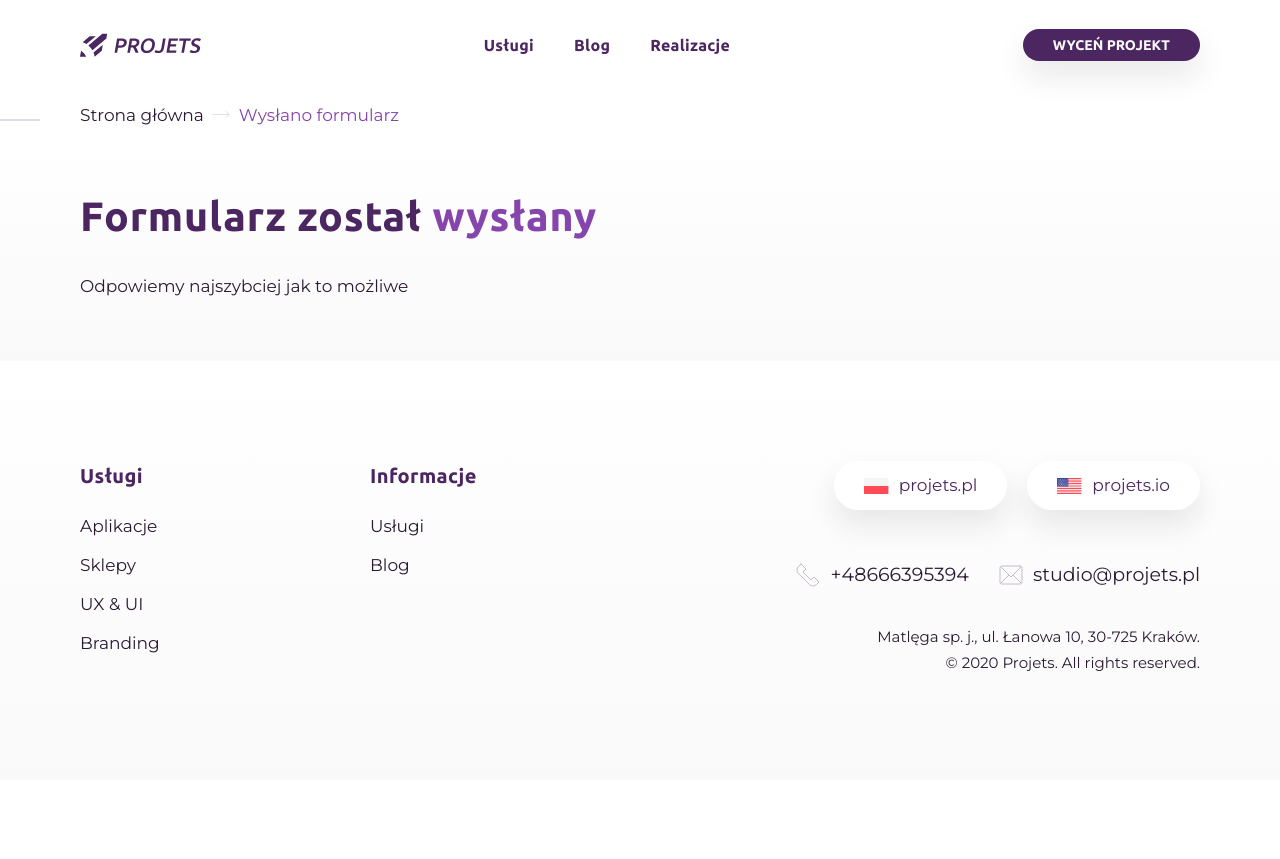
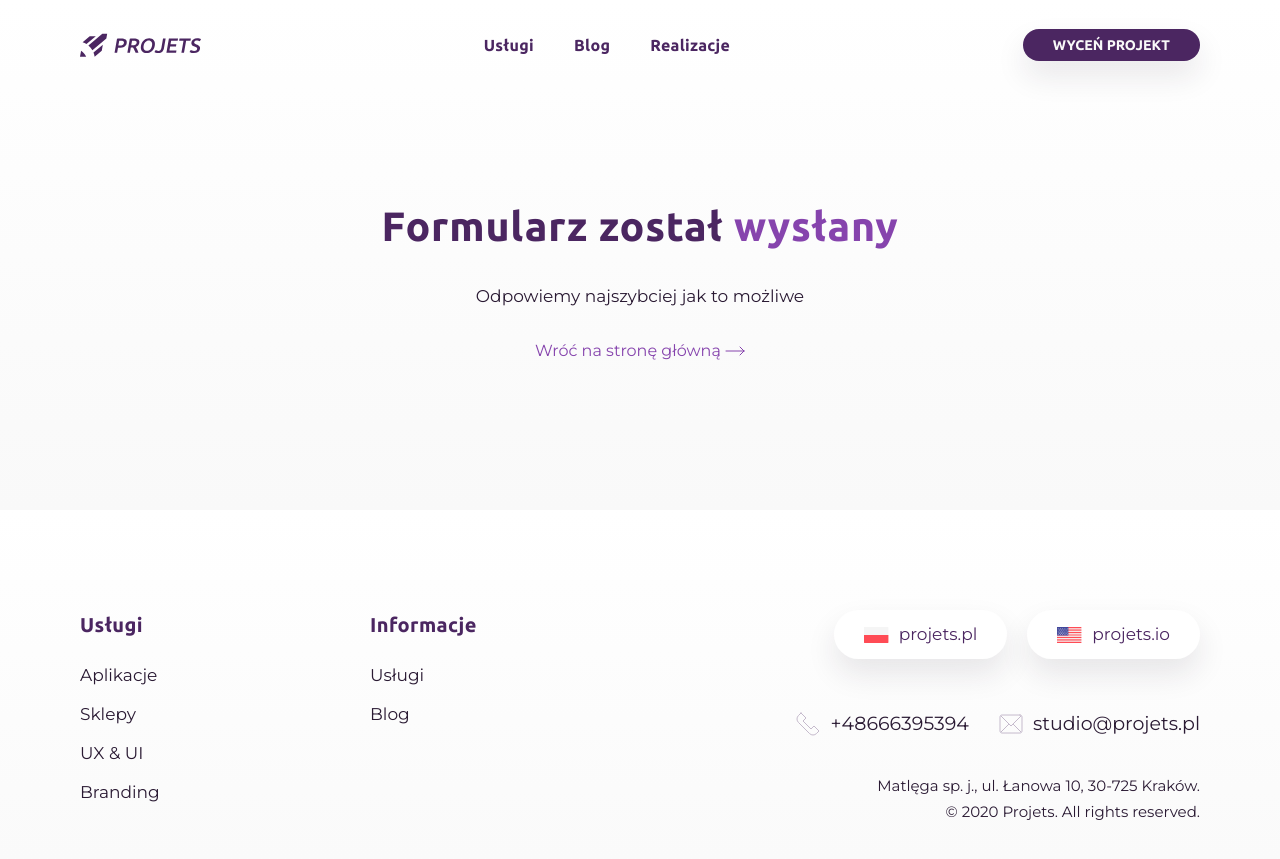
Before and after one commit to ProjetsPL/projets-theme, a Jekyll site: the page built from pages/success.md, in a window 1280 px wide and 929 px high. Shown: the top 859 px of the window. Built offline with Jekyll 4.4.1, drawn with Linux system fonts in a browser that asks for light colours.

```diff
--- a/_data/global.yaml
+++ b/_data/global.yaml
@@ -57,3 +57,4 @@ translations:
   challenges: Wyzwania
   process: Proces
   results: Rezultaty
+  back_to_homepage: Wróć na stronę główną
--- /dev/null
+++ b/_layouts/no-index.html
@@ -0,0 +1,22 @@
+<!DOCTYPE html>
+<html lang="{{ page.lang | default: site.lang }}">
+    <head>
+        {% include head.html %}
+        <meta name="robots" content="noindex, nofollow">
+    </head>
+    <body>
+        {% include parts/gtagmanager.html %}
+        {% include top-line.html %}
+        <header class="beams-wrapper global-beam-wrapper beam-background section-beam  no-index-beam">
+            <div class="beam">
+                <div class="beam-item">
+                    <h1>{{page.header.title}}</h1>
+                    <p>{{page.header.intro}}</p>
+                    <a href="{{site.url}}">{{site.data.global.translations.back_to_homepage}} <svg class="arrow-more" width="20" height="10" viewBox="0 0 20 10" fill="none" xmlns="http://www.w3.org/2000/svg"><path d="M1 5H19M19 5L15 1M19 5L15 9" stroke="#8644AD" stroke-linecap="round" stroke-linejoin="round"/></svg></a>
+                </div>
+            </div>
+        </header>
+
+        {% include footer.html %}
+    </body>
+</html>
--- /dev/null
+++ b/_sass/no-index.scss
@@ -0,0 +1,5 @@
+.no-index-beam {
+    padding-top: 150px;
+    padding-bottom: 150px;
+    text-align: center;
+}
--- a/assets/main.scss
+++ b/assets/main.scss
@@ -1047,3 +1047,4 @@ ul, ol {
 @import "contact.scss";
 @import "casestudies.scss";
 @import "casestudy.scss";
+@import "no-index.scss";
```
Also changed, not shown: pages/404.md (+2 -2 lines), pages/success.md (+2 -2 lines).
